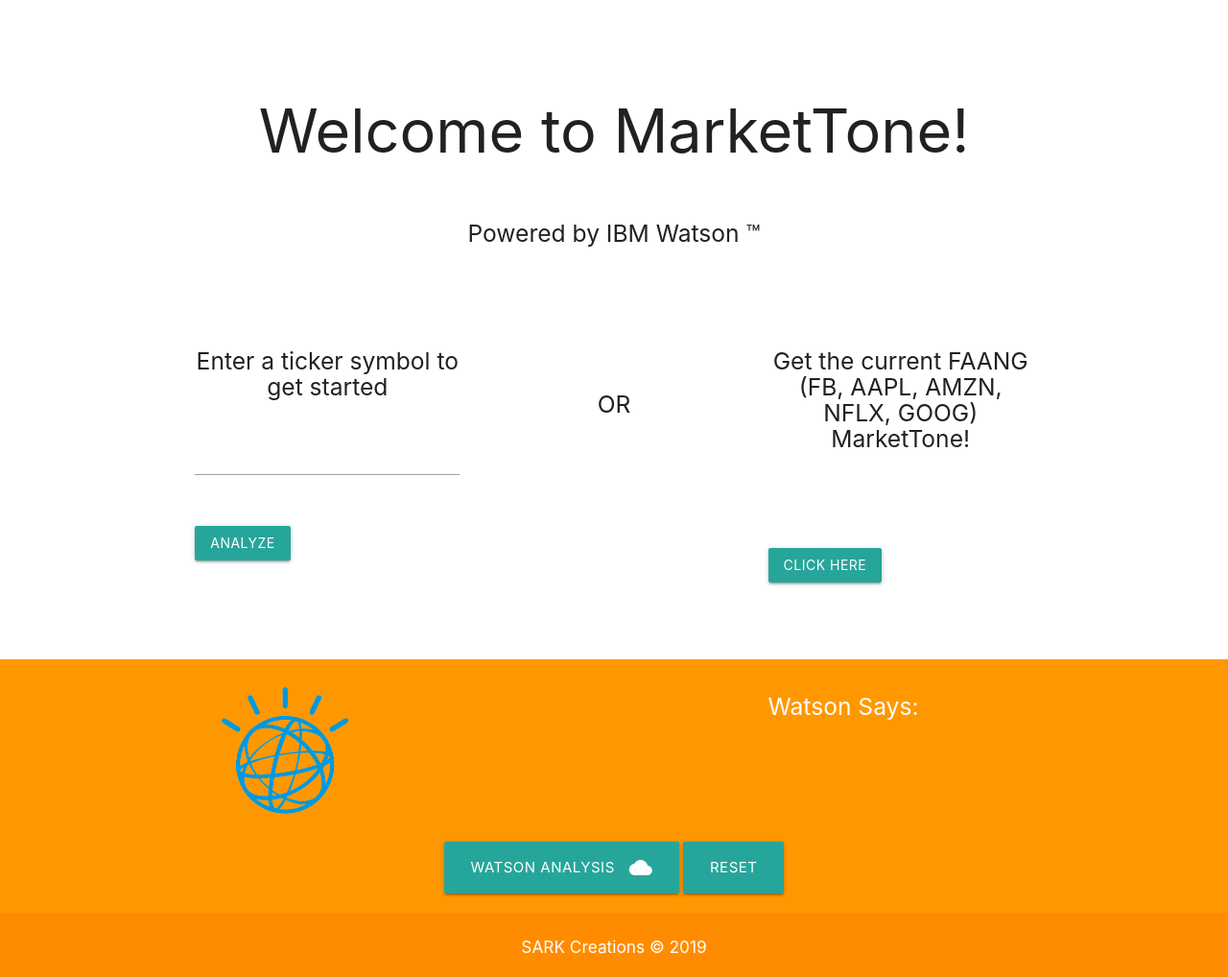
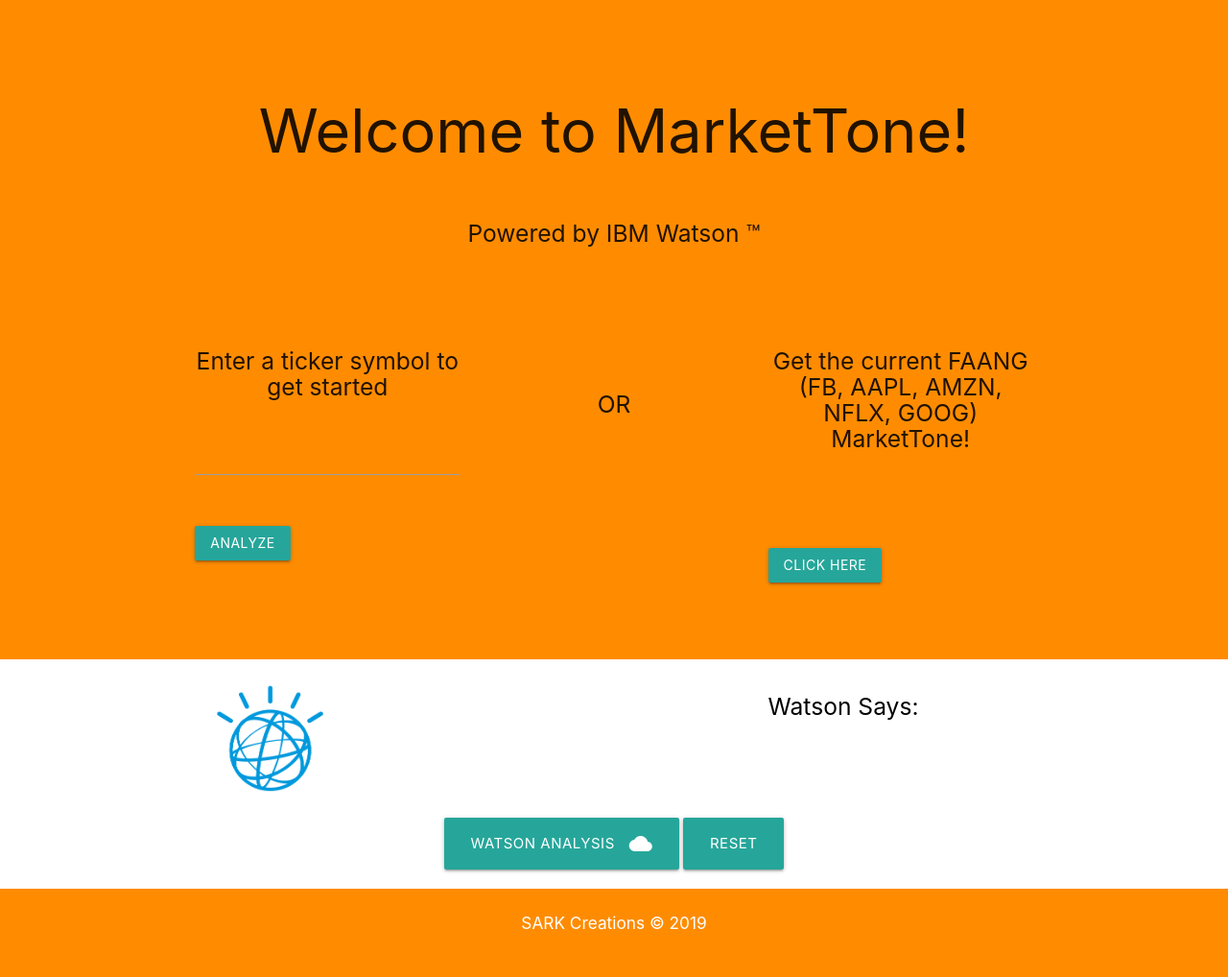
Before and after one commit to zdman135/marketToneApp, a plain HTML site: page index.html in a window 1280 px wide. Shown: the whole page at 96% size. After the commit the page ends 993 px from the top, so only its background shows below. Drawn offline with nearby package versions, Linux system fonts and the light colour scheme.

Commit message:
changed background colors, changed sizes of images

```diff
--- a/assets/css/style.css
+++ b/assets/css/style.css
@@ -1,3 +1,7 @@
+body {
+  background-color: #FF8C00;
+}
+
 h6 {
   font-weight: inherit;
   text-align: center;
@@ -9,6 +13,11 @@
   line-height: 110%;
   margin: 2.8rem;
   text-align: center;
+}
+
+.footer-bg-color {
+  background-color: #FFFFFF;
+  color: #000000;
 }
 
 .page-footer .footer-copyright {
@@ -46,9 +55,11 @@
 }
 #result-pic{
 
-  width: 250px;
-  height: 250px;
+  width: 150px;
+}
 
+#watson-logo-gif {
+  height: 125px;
 }
 
 @media only screen and (max-width: 768px) {
--- a/index.html
+++ b/index.html
@@ -64,11 +64,11 @@
     <br><br>
   </div>
 
-  <footer class="page-footer orange">
+  <footer class="page-footer footer-bg-color">
       <div class="container">
         <div class="row">
           <div class="col 8 s8">
-            <img class="materialboxed" data-caption="A picture of a way with a group of trees in a park"  height="150" src="assets/images/watsonSpinSlow.gif">
+            <img id="watson-logo-gif" class="materialboxed" data-caption="A picture of a way with a group of trees in a park"  height="150" src="assets/images/watsonSpinSlow.gif">
           </div>
           <div class="col l3 s12">
             <h5>Watson Says:</h5>
```
